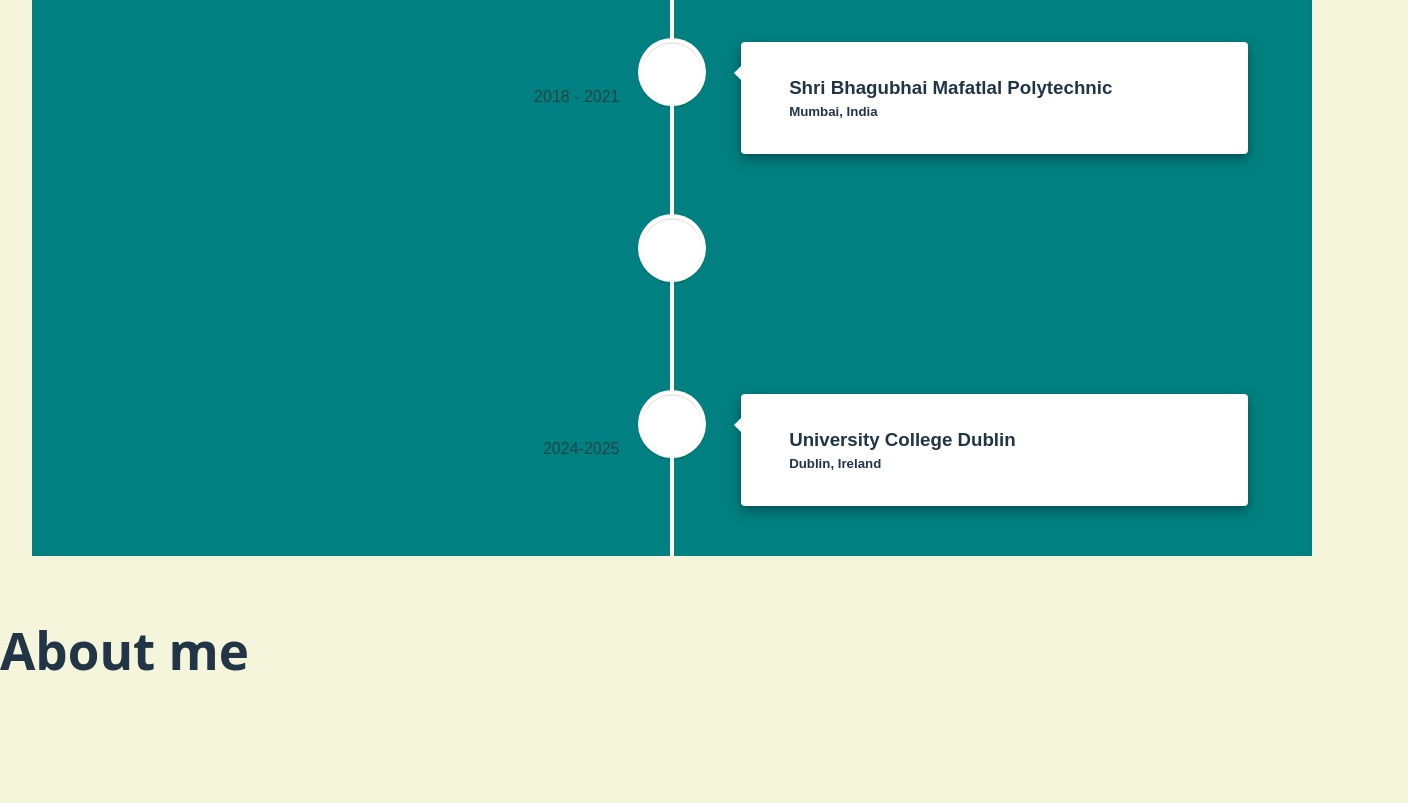
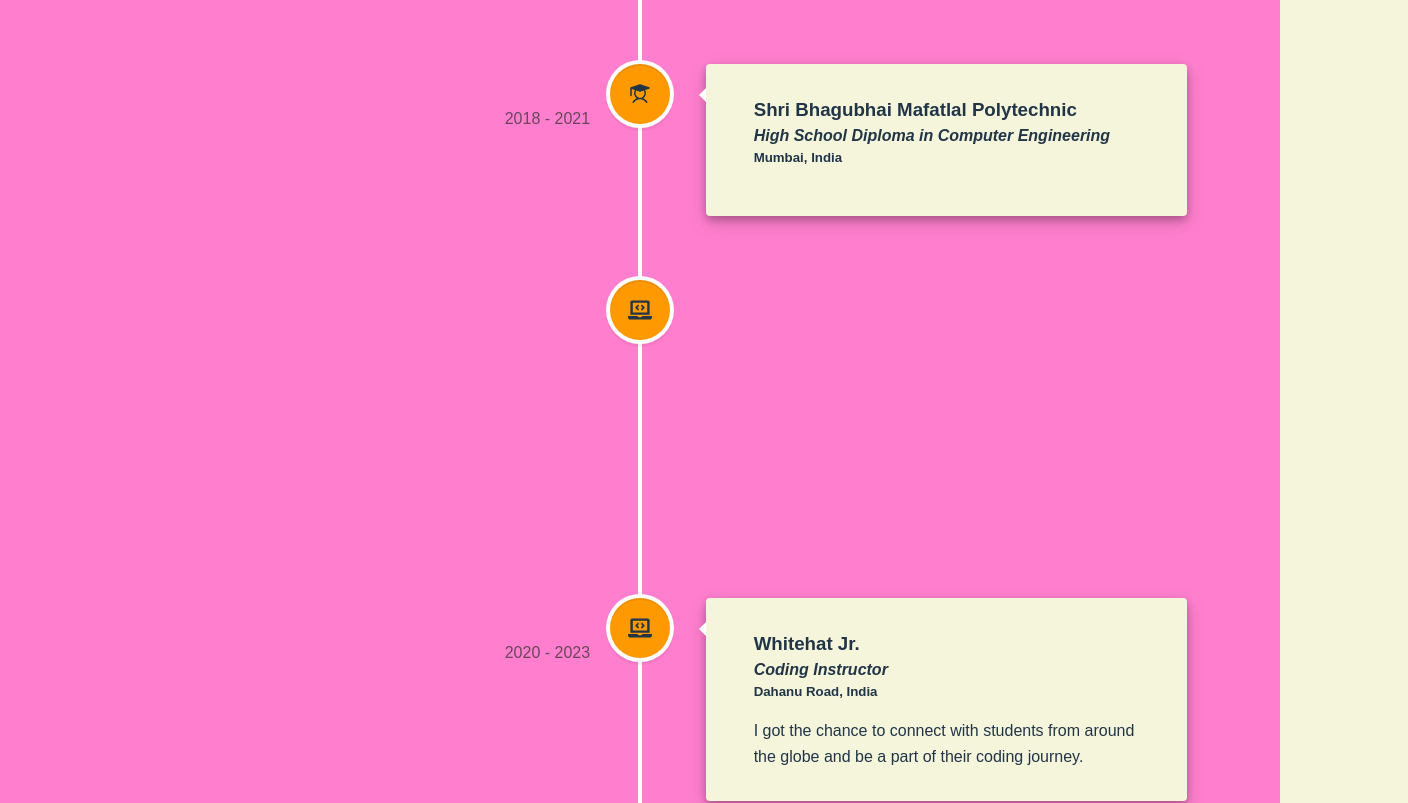
Before and after one commit to sonishrishti/shrishti, a React (Vite) app: page / in a window 1280 px wide. Shown: the part 1140-1943 px from the top of the page, 1408 px wide, since content can reach past the window. Before the commit the page ends 1853 px from the top, so only its background shows below. Built offline with nearby package versions, Linux system fonts and the light colour scheme.

Commit message:
Progressing slowly. Made some changes to the timeline and changed some colors.

```diff
--- a/package.json
+++ b/package.json
@@ -13,6 +13,7 @@
     "prop-types": "^15.8.1",
     "react": "^19.1.0",
     "react-dom": "^19.1.0",
+    "react-icons": "^5.5.0",
     "react-vertical-timeline-component": "^3.5.3"
   },
   "devDependencies": {
--- a/src/App.css
+++ b/src/App.css
@@ -21,6 +21,7 @@
   font-family: "Source Code Pro", monospace;
   position: relative;
   width: fit-content;
+  color: rgb(255, 153, 1);
 }
 
 .intro h1::before,
@@ -48,37 +49,46 @@
 }
 
 .name {
-  font-size: clamp(.5rem, 3vw + 1rem, 3rem);
-  font-weight: 400;
+  font-size: clamp(.1rem, 3vw + .5rem, 3rem);
   opacity: 0;
   transform: translateY(3rem);
   animation: fadeInUp 2s ease calc(var(--typewriterSpeed) + 2s) forwards;
 }
 
+.sub {
+  opacity: 0;
+  transform: translateY(3rem);
+  animation: fadeInUp 2s ease calc(var(--typewriterSpeed) + 3s) forwards;
+}
+
 .second-section{
-  display: flex; /* ✅ enables horizontal layout */
+  /*display: grid; /* ✅ enables horizontal layout */
+  grid-template-columns: 1fr 1fr;
   gap: 2rem; /* space between boxes */
   padding: 2rem;
+  background-color: rgb(255, 127, 206);
 }
 
+/*Education section*/
 .education{
-  background: teal;
+  /*background: teal;*/
   margin: 0;
   font-family: "Source Sans Pro", sans-serif;
   min-height: 100vh;
-  width: 100vw;
   display: grid;
   padding-top: 4rem;
+  border-radius: 50px;
 }
 
 .education h1 {
   font-size: clamp(1rem, 3vw + 1rem, 4rem);
+  color: #F5F5DC;
   position: relative;
   font-family: "Source Code Pro", monospace;
-  color: white;
   width: fit-content;
   text-align: center;
   margin: 0 auto;
+  /*text-decoration: underline wavy rgb(255, 153, 1) 2px;*/
 }
 
 .vertical-timeline-element-content {
@@ -88,8 +98,9 @@
 }
 
 .date {
-  color: rgb(94, 203, 203);
+  color: rgb(89, 216, 216);
 }
+
 
 @keyframes typewriter {
   to {
--- a/src/App.jsx
+++ b/src/App.jsx
@@ -2,38 +2,53 @@
 import 'react-vertical-timeline-component/style.min.css';
 import './App.css'
 import timelineElements from './timelineElements';
+import { FaLaptopCode } from "react-icons/fa";
+import { PiStudentFill } from "react-icons/pi";
+import { PiHandsPrayingFill } from "react-icons/pi";
+
 
 function App() {
-  let IconStyle = {background: "white"}
+  let IconStyle = {background: "rgb(255, 153, 1)"};
+  let workIconimg = <FaLaptopCode />;
+  let eduIconimg = <PiStudentFill />;
+  let namaste = <PiHandsPrayingFill />;
 
   return (
     <>
       <div className="app-container">
         <div className="intro">
-          <h1>Jai Shri Krishna</h1>
+          <h1>Jai Shri Krishna {namaste}</h1>
           <p className="name">I am Shrishti Soni.</p>
+          <p className = "sub">and you are entering my world!</p>
         </div>
       </div>
 
       <div className="second-section">
         <div className="education">
-          <h1>Education</h1>
-          {/*Outer {} tells React you’re injecting JavaScript.
-          Inner { textAlign: "center" } is the actual JavaScript object */}
+          <h1>My life</h1>
           <VerticalTimeline>
             {
               timelineElements.map(element => {
+                let isworkIcon = element.icon === "work";
                 return (
                   <VerticalTimelineElement
+                    contentStyle={{ background: '#F5F5DC'}}
                     key={element.key}
                     date={element.date}
                     dateClassName="date"
                     iconStyle={IconStyle}
+                    icon = {isworkIcon? workIconimg : eduIconimg}
                   >
                     <h3 className="vertical-timeline-element-title">{element.name}</h3>
+                    <h4 className="vertical-timeline-element-subtitle">
+                      <i>{element.course}</i>
+                    </h4>
                     <h5 className="vertical-timeline-element-subtitle">
                       {element.location}
                     </h5>
+                    <p id="description">
+                      {element.description}
+                    </p>
 
                   </VerticalTimelineElement>
                 )
@@ -41,14 +56,13 @@
             }
           </VerticalTimeline>
         </div>
-        <div className = "workex">
-          max
-        </div>
+
       </div>
 
 
+
       <div className = "aboutme">
-        <h1>About me</h1>
+        <h1>What do I like apart from my Lala?</h1>
       </div>
     </>
 
--- a/src/timelineElements.js
+++ b/src/timelineElements.js
@@ -4,6 +4,8 @@
         name: "Shirin Dinyar Irani Learners Academy",
         course: "Schooling till 10th",
         location: "Dahanu Road, India",
+        description: "",
+        icon: "edu",
         date: "Till 2018"
     },
     {
@@ -11,22 +13,82 @@
         name: "Shri Bhagubhai Mafatlal Polytechnic",
         course: "High School Diploma in Computer Engineering",
         location: "Mumbai, India",
+        description: "",
+        icon: "edu",
         date: "2018 - 2021"
     },
     {
         id: 3,
+        name: "DivyDishaa",
+        course: "Founder",
+        location: "Dahanu Road, India",
+        description: "My first baby venture!! With my Lala's blessings, I made this place to put out my thoughts. You ask _why?_; well, because, I believed my writeups deserved to be read!",
+        icon: "work",
+        date: "2019 - Present"
+    },
+    {
+        id: 4,
+        name: "Whitehat Jr.",
+        course: "Coding Instructor",
+        location: "Dahanu Road, India",
+        description: "I got the chance to connect with students from around the globe and be a part of their coding journey.",
+        icon: "work",
+        date: "2020 - 2023"
+    },
+    {
+        id: 5,
         name: "Atharva College Of Engineering",
         course: "BE Computer Engineering",
         location: "Mumbai, India",
+        description: "",
+        icon: "edu",
         date: "2021 - 2024"
     },
     {
-        id: 4,
+        id: 6,
+        name: "Hiral Farms",
+        course: "AR Developer Intern",
+        location: "Mumbai, India",
+        description: "Heard of AR? Imagine seeing dinosaurs while walking through a farm. Those big creatures wagging their tails, looking at you. Hmmm! Yes, this is what I did here!",
+        icon: "work",
+        date: "2023 - 2024"
+    },
+    {
+        id: 7,
         name: "University College Dublin",
         course: "MSc Computer Science",
         location: "Dublin, Ireland",
-        date: "2024-2025"
-    }
+        description: "",
+        icon: "edu",
+        date: "2024 - 2025"
+    },
+    {
+        id: 8,
+        name: "UCD",
+        course: "Peek-a-card",
+        location: "Dublin, Ireland",
+        description: "Want a perfect gift for your loved ones? Let that be friends, family, colleagues, we have something special for everyone. Just say it and we will do it! In this joint venture with my friend, I gave messages voice and brought ideas to life!",
+        icon: "work",
+        date: "2025"
+    },
+    {
+        id: 9,
+        name: "UCD",
+        course: "Took the bait?",
+        location: "Dublin, Ireland",
+        description: "I always wanted to have my own radio show and when I got the chance, I grabbed it just like a baby grabs a choco! He he he! 'Took the bait?' is that radio show!! ",
+        icon: "work",
+        date: "2025"
+    },
+    {
+        id: 10,
+        name: "The Dyslexia Specialist",
+        course: "IT Support",
+        location: "Dublin, Ireland",
+        description: "I am responsible for everything that Catherine asks me to do :). From course developemnt to social media marketing, I am the one stop person for everything that involves tech! (even little)!",
+        icon: "work",
+        date: "2025 - Present"
+    },
 ];
 
 export default timelineElements;
```
Also changed, not shown: 1 other file (tests, documents, lock files or other folders).
